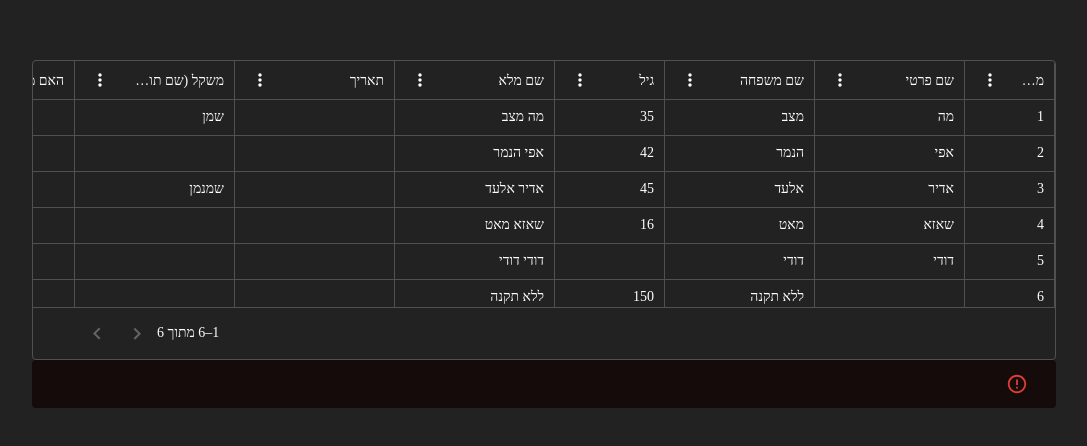
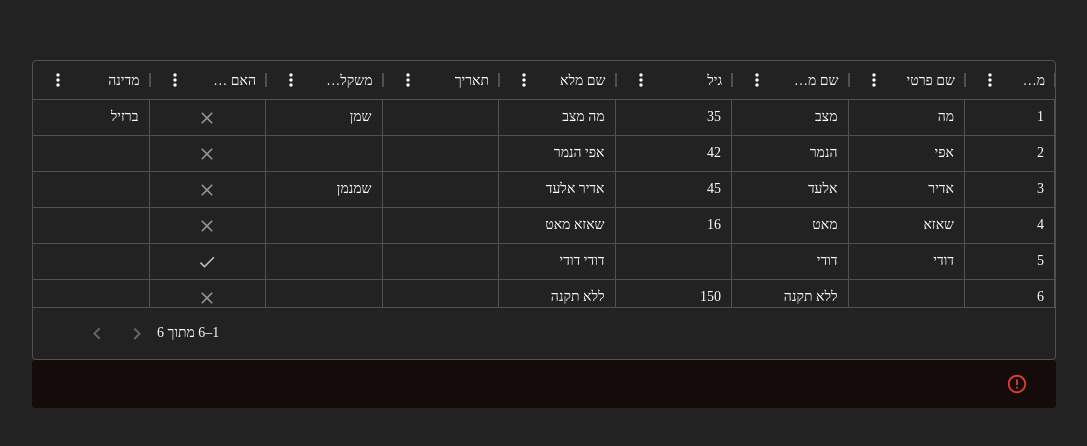
Before and after one commit to aylongo/sparrow-table, a React (Create React App) app: page / in a window 1280 px wide. Shown: the part 190-636 px from the top of the page, without its empty margins (96-1183 px from the left). Built offline with nearby package versions, Linux system fonts and the light colour scheme.

Commit message:
feat(): columns fill the table width and Table inherits all DataGrid props

```diff
--- a/src/components/Table/StyledBox.tsx
+++ b/src/components/Table/StyledBox.tsx
@@ -9,9 +9,7 @@ const StyledBox = styled(Box)(({ theme }) => ({
     },
   },
   "& .Mui-error": {
-    backgroundColor: `rgb(126,10, , ${
-      theme.palette.mode === "dark" ? 0 : 0.1
-    })`,
+    backgroundColor: `rgb(204,0,0, ${theme.palette.mode === "dark" ? 0.2 : 0})`,
     color: theme.palette.error.main,
   },
 }));
--- a/src/components/Table/Table.tsx
+++ b/src/components/Table/Table.tsx
@@ -1,10 +1,10 @@
 import React from "react";
-import { DataGrid, GridPreProcessEditCellProps, GridRowsProp, heIL } from "@mui/x-data-grid";
+import { DataGrid, DataGridProps, GridPreProcessEditCellProps, GridRowsProp, heIL } from "@mui/x-data-grid";
 import { Alert } from "@mui/material";
 import StyledBox from "./StyledBox";
 import { TableColDef, TableValidation } from "../../types";
 
-interface TableProps {
+interface TableProps extends Omit<DataGridProps, 'rows' | 'columns'> {
   rows: GridRowsProp;
   columns: TableColDef[];
 }
@@ -26,7 +26,7 @@ const parseColumnDefs = (columns: TableColDef[]) => {
   }));
 };
 
-const Table = ({ rows, columns }: TableProps) => {
+const Table = ({ rows, columns, ...props }: TableProps) => {
   return (
     <StyledBox sx={{ height: 300, width: "80%", direction: 'rtl' }}>
       <DataGrid
@@ -40,6 +40,7 @@ const Table = ({ rows, columns }: TableProps) => {
         showCellVerticalBorder
         hideFooterSelectedRowCount
         localeText={heIL.components.MuiDataGrid.defaultProps.localeText}
+        {...props}
       />
       <Alert severity="error"></Alert>
     </StyledBox>
--- a/src/components/Wrapper/ColumnDefinition.ts
+++ b/src/components/Wrapper/ColumnDefinition.ts
@@ -7,7 +7,7 @@ import { TableColDef } from "../../types";
 
 const validateAge = (params: GridPreProcessEditCellProps) => {
   if (!params.props.value || params.props.value < 0) {
-    return "Value has to be positive";
+    return "לא להטריל";
   }
 }
 
@@ -18,6 +18,7 @@ const columns: TableColDef[] = [
     headerName: "שם פרטי",
     headerAlign: 'left',
     width: 150,
+    flex: 1,
     editable: true,
   },
   {
@@ -25,6 +26,7 @@ const columns: TableColDef[] = [
     headerName: "שם משפחה",
     headerAlign: 'left',
     width: 150,
+    flex: 1,
     editable: true,
   },
   {
@@ -34,6 +36,7 @@ const columns: TableColDef[] = [
     align: 'left',
     type: "number",
     width: 110,
+    flex: 1,
     editable: true,
     validation: validateAge,
   },
@@ -44,6 +47,7 @@ const columns: TableColDef[] = [
     description: "This column has a value getter and is not sortable.",
     sortable: false,
     width: 160,
+    flex: 1,
     valueGetter: (params: GridValueGetterParams) =>
       `${params.row.firstName || ""} ${params.row.lastName || ""}`,
   },
@@ -53,6 +57,7 @@ const columns: TableColDef[] = [
     headerAlign: 'left',
     type: "date",
     width: 160,
+    flex: 1,
     editable: true,
   },
   {
@@ -60,12 +65,18 @@ const columns: TableColDef[] = [
     headerName: "משקל (שם תואר)",
     headerAlign: 'left',
     width: 160,
+    flex: 1,
     renderCell: renderAutocompleteCell,
     renderEditCell: renderEditAutocompleteCell({
       options: ["שמן", "גדול", "שמנמן"],
       placeholder: "תואר המשקל",
     }),
     editable: true,
+    validation: (params: GridPreProcessEditCellProps) => {
+      if (!params.props.value) {
+        return "חייב להזין ערך";
+      }
+    }
   },
   {
     field: "isRolling",
@@ -73,6 +84,7 @@ const columns: TableColDef[] = [
     headerAlign: 'left',
     type: "boolean",
     width: 160,
+    flex: 1,
     editable: true,
   },
   {
@@ -81,6 +93,7 @@ const columns: TableColDef[] = [
     headerAlign: 'left',
     type: "singleSelect",
     width: 160,
+    flex: 1,
     getOptionValue: (value: any) => value.id,
     getOptionLabel: (value: any) => value.text,
     valueOptions: [
--- a/src/components/Wrapper/Wrapper.tsx
+++ b/src/components/Wrapper/Wrapper.tsx
@@ -21,7 +21,7 @@ const rows = [
 const Wrapper = () => {
   return (
     <>
-      <Table rows={rows} columns={columns} />
+      <Table rows={rows} columns={columns} showColumnVerticalBorder={false} />
     </>
   );
 };
```
